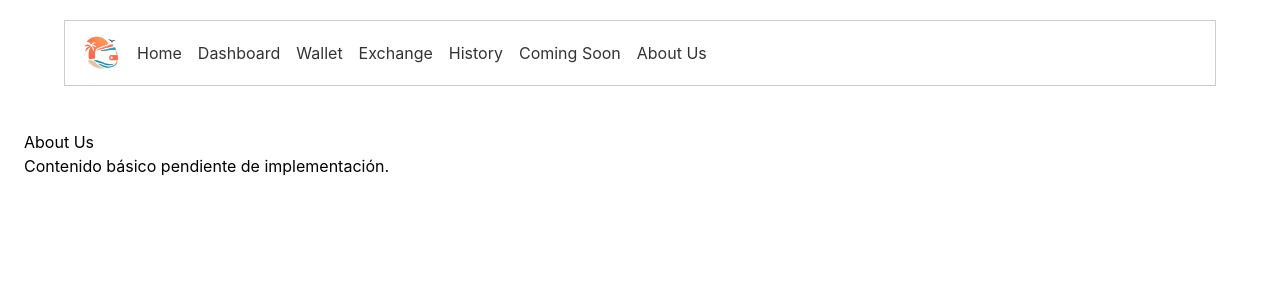
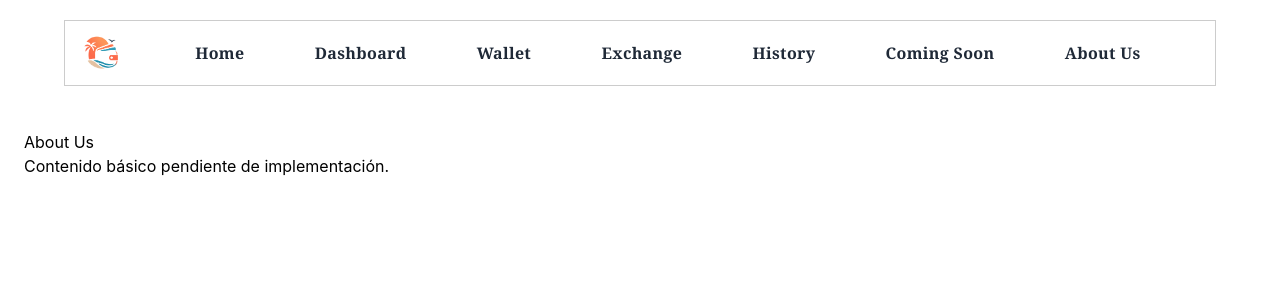
Before and after one commit to TravelGo-app/frontend, a React (Vite) app: page /about-us in a window 1280 px wide. Shown: the top 300 px of the page. Built offline with nearby package versions, Linux system fonts and the light colour scheme.

Commit message:
Mejoras pequeñas en navbar centralizando secciones

```diff
--- a/src/components/Navbar.tsx
+++ b/src/components/Navbar.tsx
@@ -15,15 +15,28 @@ export default function Navbar() {
   return (
     <nav style={{ width: '90%', margin: '20px auto', border: '1px solid #ccc', padding: '12px 16px' }}>
       <div style={{ display: 'flex', alignItems: 'center', gap: '16px', flexWrap: 'wrap' }}>
-        <Link to="/" style={{ display: 'inline-flex', alignItems: 'center' }}>
+        <Link to="/" style={{ display: 'inline-flex', alignItems: 'center', flexShrink: 0 }}>
           <img src={logo} alt="Posible logo" style={{ height: '40px', width: 'auto' }} />
         </Link>
 
-        {navItems.map((item) => (
-          <Link key={item.path} to={item.path} style={{ textDecoration: 'none', color: '#333' }}>
-            {item.label}
-          </Link>
-        ))}
+        <div style={{ display: 'flex', flex: 1, justifyContent: 'space-evenly', flexWrap: 'wrap', gap: '12px' }}>
+          {navItems.map((item) => (
+            <Link
+              key={item.path}
+              to={item.path}
+              style={{
+                textDecoration: 'none',
+                color: '#1f2937',
+                fontFamily: 'Georgia, "Times New Roman", serif',
+                fontWeight: 700,
+                fontSize: '1rem',
+                letterSpacing: '0.02em',
+              }}
+            >
+              {item.label}
+            </Link>
+          ))}
+        </div>
       </div>
     </nav>
   )
```
